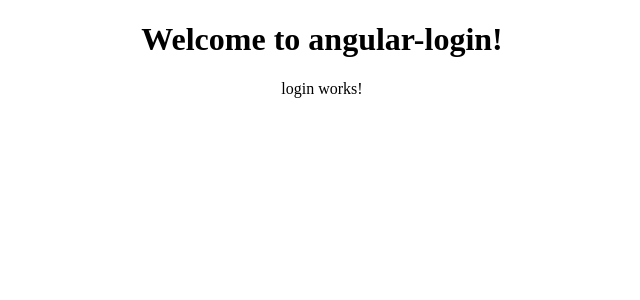
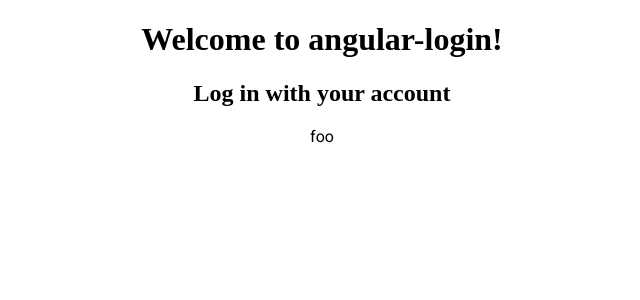
Before and after one commit to andrejusk/angular-login, an Angular app: page / in a window 1280 px wide. Shown: the top 300 px of the page, without its empty margins (318-958 px from the left). Built offline with nearby package versions, Linux system fonts and the light colour scheme.

Commit message:
Implement login and forgotten tabs

```diff
--- a/src/app/app.module.ts
+++ b/src/app/app.module.ts
@@ -4,6 +4,8 @@ import { NgModule } from '@angular/core';
 import { AppComponent } from './app.component';
 import { LoginComponent } from './login/login.component';
 import { BrowserAnimationsModule } from '@angular/platform-browser/animations';
+
+import { MatTabsModule } from '@angular/material/tabs'
 
 @NgModule({
   declarations: [
@@ -12,7 +14,8 @@ import { BrowserAnimationsModule } from '@angular/platform-browser/animations';
   ],
   imports: [
     BrowserModule,
-    BrowserAnimationsModule
+    BrowserAnimationsModule,
+    MatTabsModule
   ],
   providers: [],
   bootstrap: [AppComponent]
--- a/src/app/login/login.component.html
+++ b/src/app/login/login.component.html
@@ -1,3 +1,16 @@
-<p>
-  login works!
-</p>
+<div class="login">
+	<h2>
+		Log in with your account
+	</h2>
+	<div class="error">
+		unauthorised
+	</div>
+	<mat-tab-group class="tabs">
+		<mat-tab label="login">
+			foo
+		</mat-tab>
+		<mat-tab label="forgot">
+			bar
+		</mat-tab>
+	</mat-tab-group>
+</div>
--- a/src/app/login/login.component.sass
+++ b/src/app/login/login.component.sass
@@ -0,0 +1,12 @@
+/* Hide login */
+.error
+    display: none
+
+::ng-deep .tabs
+    /* Hide header */
+    .mat-tab-list .mat-tab-labels
+        display: none
+
+    /* Hide border */
+    .mat-tab-header
+        border-bottom: none
```
